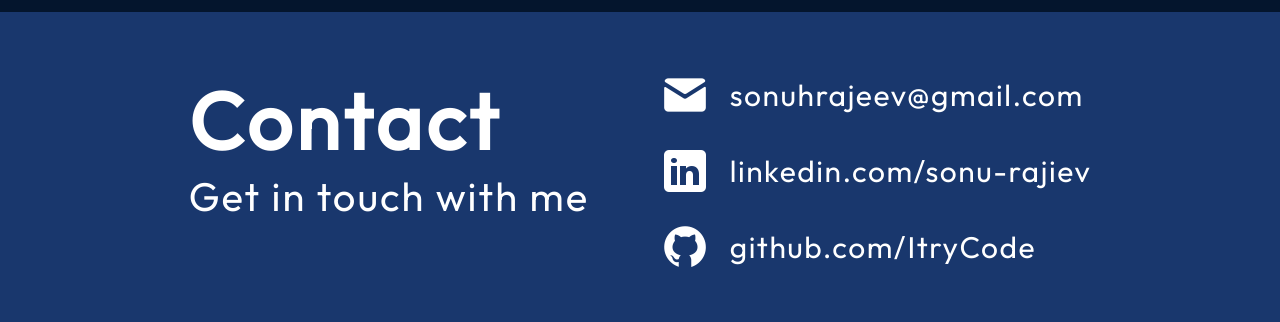
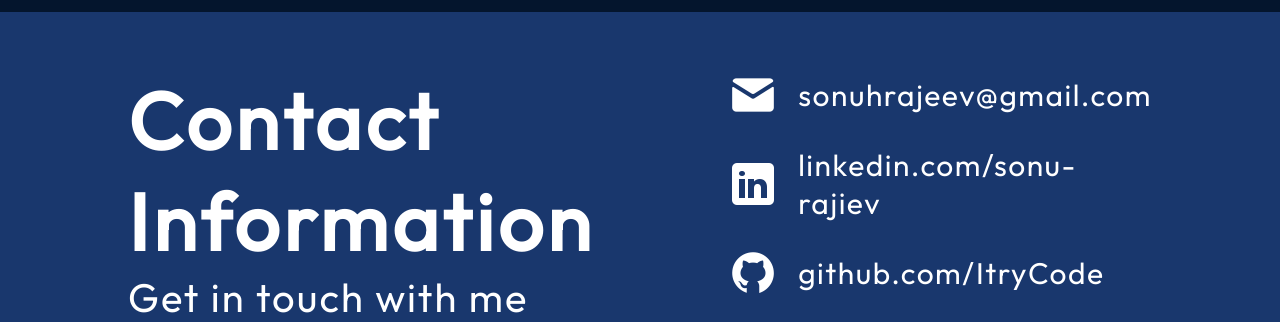
Before and after one commit to ItryCode/My-Portfolio-Site, a React (Vite) app: page / in a window 1280 px wide. Shown: the part 2735-3057 px from the top of the page. Built offline with nearby package versions, Linux system fonts and the light colour scheme; no server answers.

Commit message:
Edited footer

```diff
--- a/src/components/Contact/Contact.jsx
+++ b/src/components/Contact/Contact.jsx
@@ -6,7 +6,7 @@ const Contact = () => {
   return (
     <footer id="contact" className={styles.container}>
       <div className={styles.text}>
-        <h2>Contact</h2>
+        <h2>Contact Information</h2>
         <p>Get in touch with me</p>
       </div>
       <ul className={styles.links}>
```
